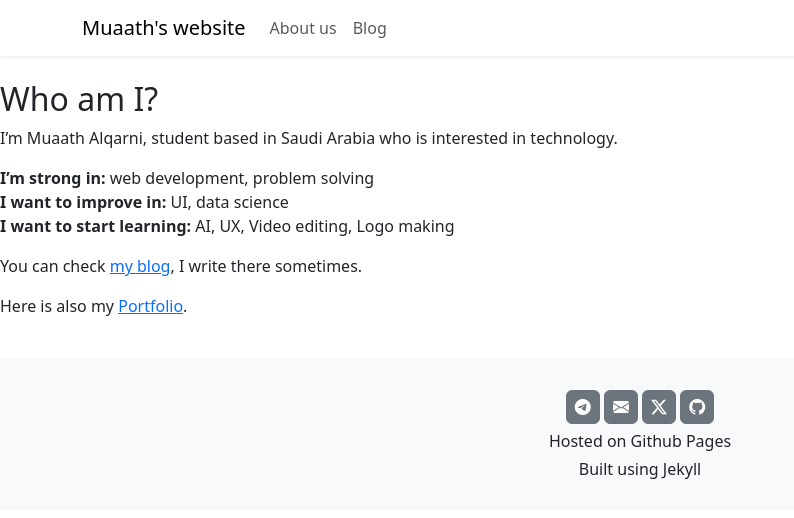
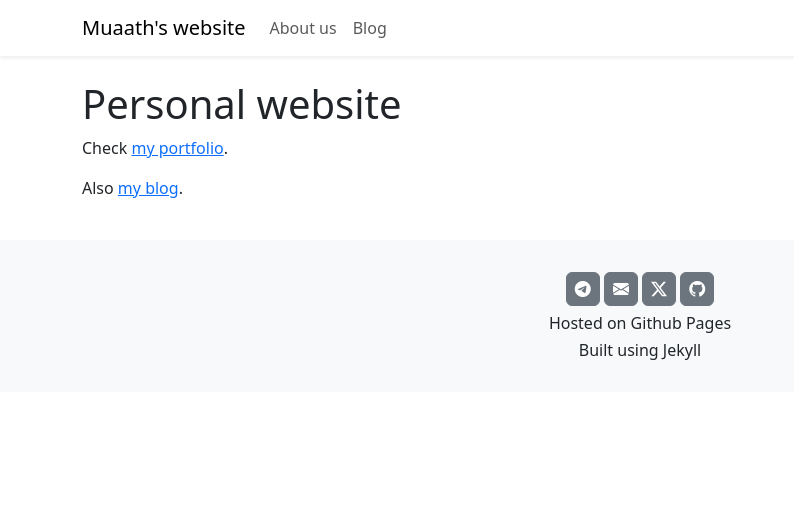
Before and after one commit to Muaath5/website, a Jekyll site: the page built from README.md, in a window 1280 px wide. Shown: the top 518 px of the page, without its empty margins (0-794 px from the left). Built offline with Jekyll 4.4.1, drawn with Linux system fonts in a browser that asks for light colours; our own code applies the rules of GitHub Pages for plain Markdown files.

Commit message:
Fix padding, fix blogs list

```diff
--- a/_layouts/default.html
+++ b/_layouts/default.html
@@ -26,7 +26,7 @@
         </div>
     </nav>
     <main class="py-4 flex-shrink-0">
-        <div class="row">
+        <div class="container">
             {{ content }}
         </div>
     </main>
--- a/index.md
+++ /dev/null
@@ -1,17 +0,0 @@
----
-title: 'Muaath5 Website'
-description: 'Portfolio + Blog'
-lang: en
----
-
-## Who am I?
-
-I'm Muaath Alqarni, student based in Saudi Arabia who is interested in technology.
-
-- **I'm strong in:** web development, problem solving
-- **I want to improve in:** UI, data science
-- **I want to start learning:** AI, UX, Video editing, Logo making
-
-You can check <a href="/blog/">my blog</a>, I write there sometimes.
-
-Here is also my <a href="/portfolio/">Portfolio</a>.
```
Also changed, not shown: blog.md (renamed from _posts/index.md, +0 -1 lines).
